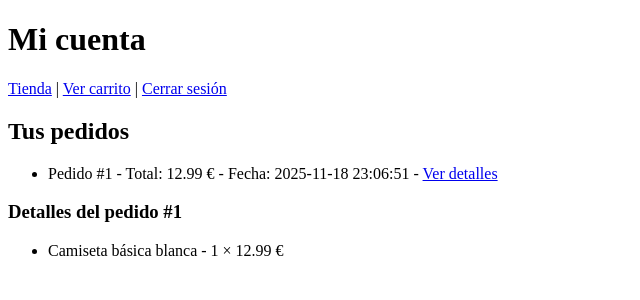
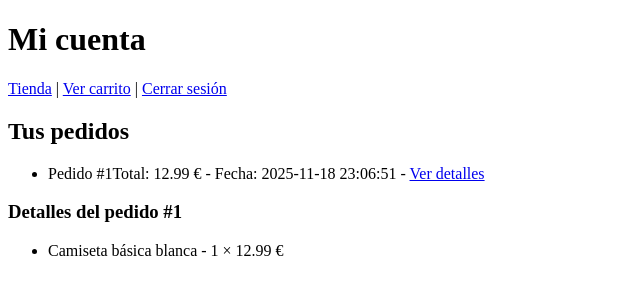
Before and after one commit to MiguelMatMar/Desarrollo-Web-Entorno-Servidor, a PHP site: page /cuenta.php?pedido=1 in a window 1280 px wide. Shown: the top 300 px of the page, without its empty margins (0-640 px from the left). Run offline with PHP 8.4, Linux system fonts and the light colour scheme; the visitor is signed in with stand-in values (Sample User, id 1); data comes from the database, SQL or seed files in the repository.

Commit message:
Un par de correcciones y terminado

```diff
--- a/Tema 3/Actividades Clases/Carrito-PHP/cuenta.php
+++ b/Tema 3/Actividades Clases/Carrito-PHP/cuenta.php
@@ -55,7 +55,7 @@ if ($logged) {
             <ul>
                 <?php foreach ($pedidos as $p) { ?>
                     <li>
-                        Pedido #<?php echo intval($p['id']); ?> - Total: <?php echo $p['total']; ?> € - Fecha: <?php echo $p['fecha']; ?>
+                        <?php echo " Pedido #". intval($p['id']) . "Total: ". $p['total']. " € -". " Fecha: ". $p['fecha']; ?>
                         - <a href="cuenta.php?pedido=<?php echo intval($p['id']); ?>">Ver detalles</a>
                     </li>
                 <?php } ?>
```
